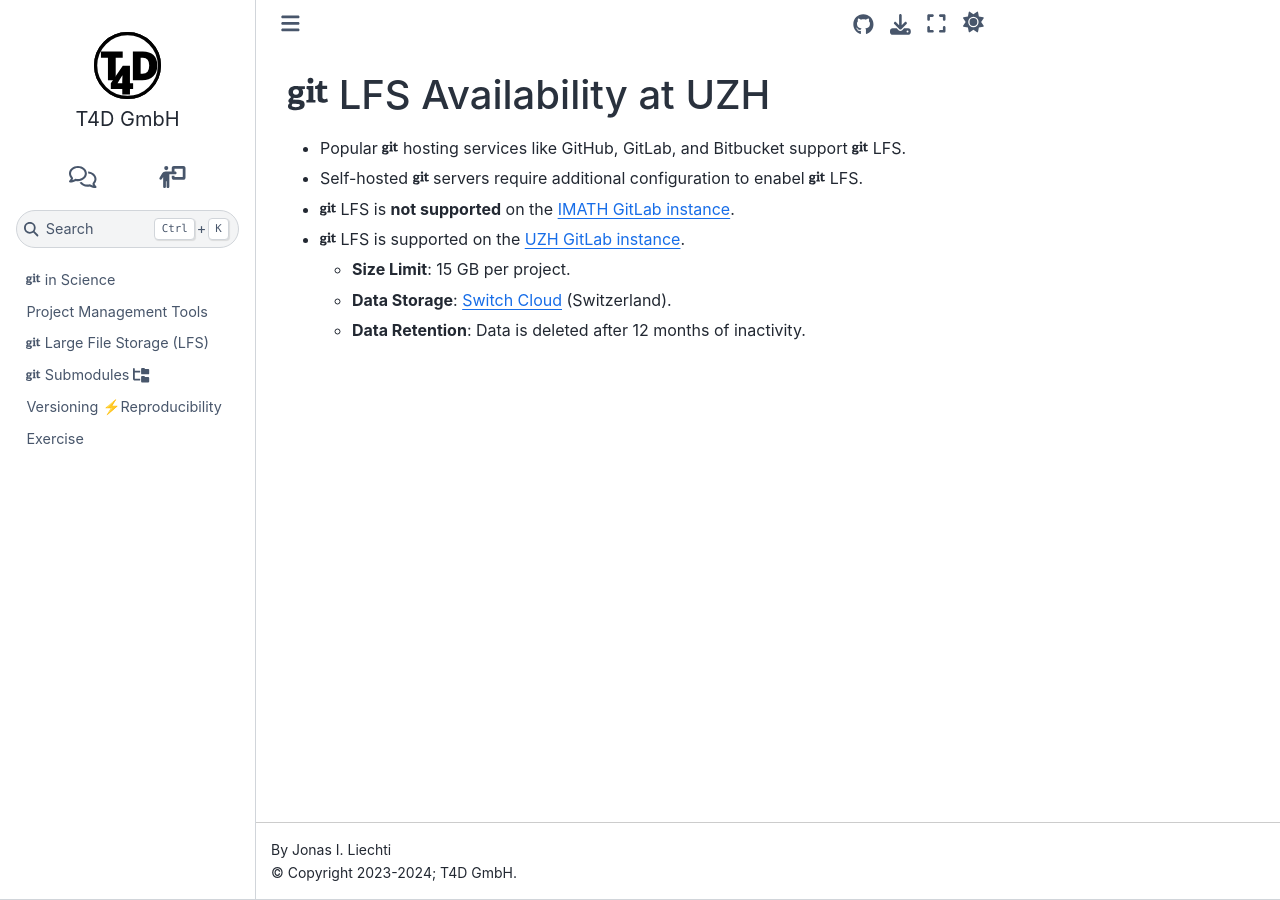
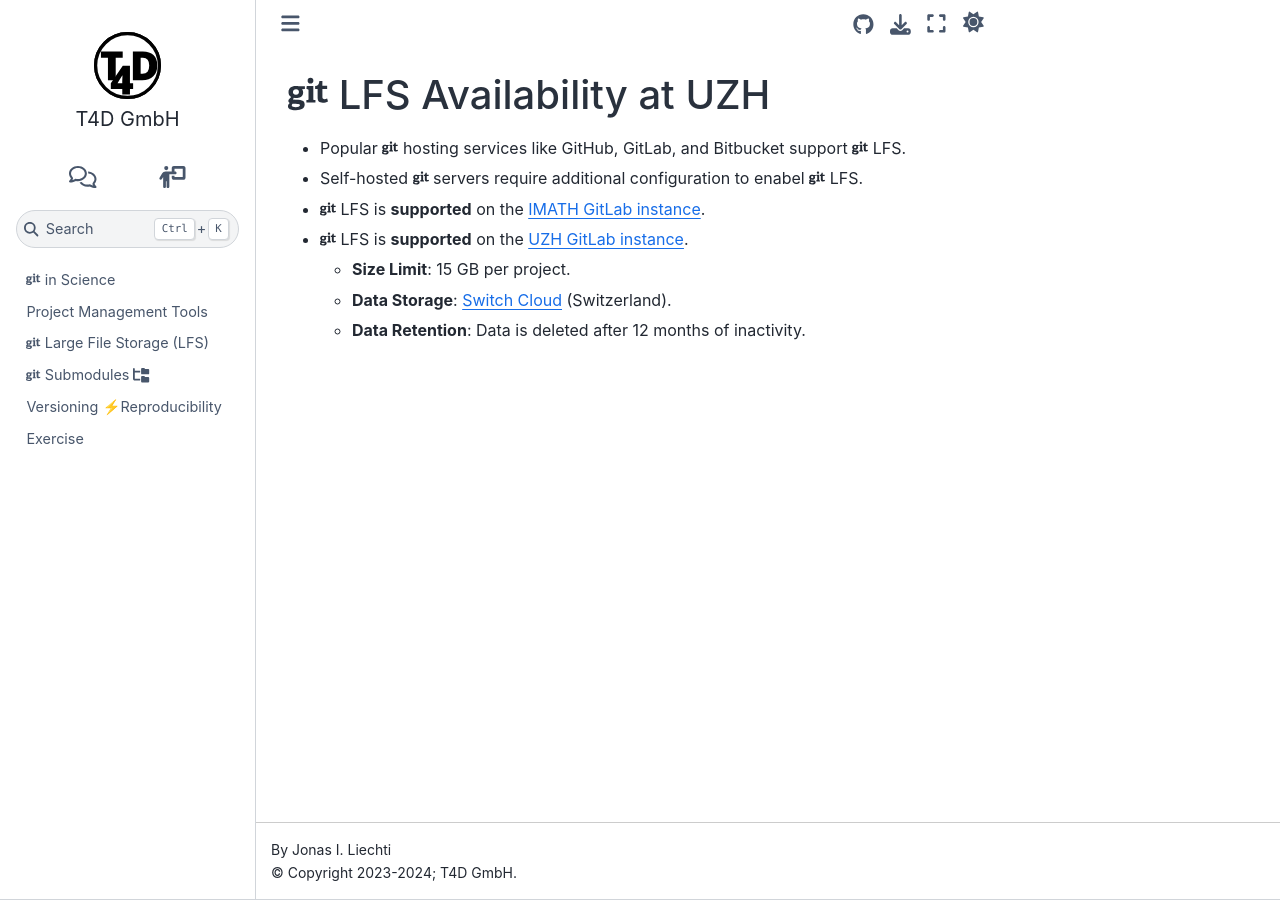
Before and after one commit to t4d-gmbh/git-and-science, a Sphinx documentation site: the page built from source/content/lfs/gitLFS_UZH.md, in a window 1280 px wide. Built offline with Sphinx 7.4.7 and the Sphinx Book theme 1.1.4, drawn with Linux system fonts in a browser that asks for light colours; the version number could not be read and is left out.

Commit message:
correcting info about git.math

```diff
--- a/source/content/lfs/gitLFS_UZH.md
+++ b/source/content/lfs/gitLFS_UZH.md
@@ -18,8 +18,8 @@ For long-term data storage, it is recommended to use [OneDrive](https://uzh-my.s
 
 - Popular <i class="fab fa-git"></i> hosting services like GitHub, GitLab, and Bitbucket support <i class="fab fa-git"></i> LFS.
 - Self-hosted <i class="fab fa-git"></i> servers require additional configuration to enabel <i class="fab fa-git"></i> LFS.
-- <i class="fab fa-git"></i> LFS is **not supported** on the [IMATH GitLab instance](https://git.math.uzh.ch/).
-- <i class="fab fa-git"></i> LFS is supported on the [UZH GitLab instance](https://gitlab.uzh.ch/).
+- <i class="fab fa-git"></i> LFS is **supported** on the [IMATH GitLab instance](https://git.math.uzh.ch/).
+- <i class="fab fa-git"></i> LFS is **supported** on the [UZH GitLab instance](https://gitlab.uzh.ch/).
   - **Size Limit**: 15 GB per project.
   - **Data Storage**: [Switch Cloud](https://www.switch.ch/en/competencies/cloud) (Switzerland).
   - **Data Retention**: Data is deleted after 12 months of inactivity.
```
